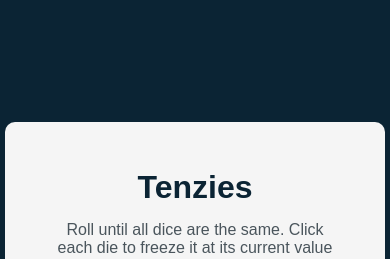
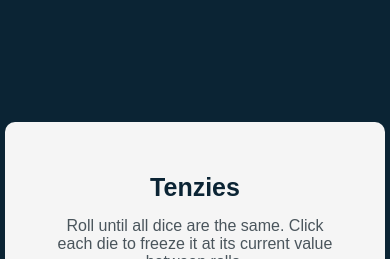
Before and after one commit to Gaurav-mgr/Tenzies, a React (Vite) app: page / in a window 390 px wide. Shown: the top 259 px of the page. Built offline with nearby package versions, Linux system fonts and the light colour scheme.

Commit message:
updated UI for message

```diff
--- a/src/components/App/App.css
+++ b/src/components/App/App.css
@@ -83,4 +83,8 @@
     gap: 15px;
     /* background: aqua;  */
   }
+
+  .title{
+    font-size: 25px;
+  }
 }
```
